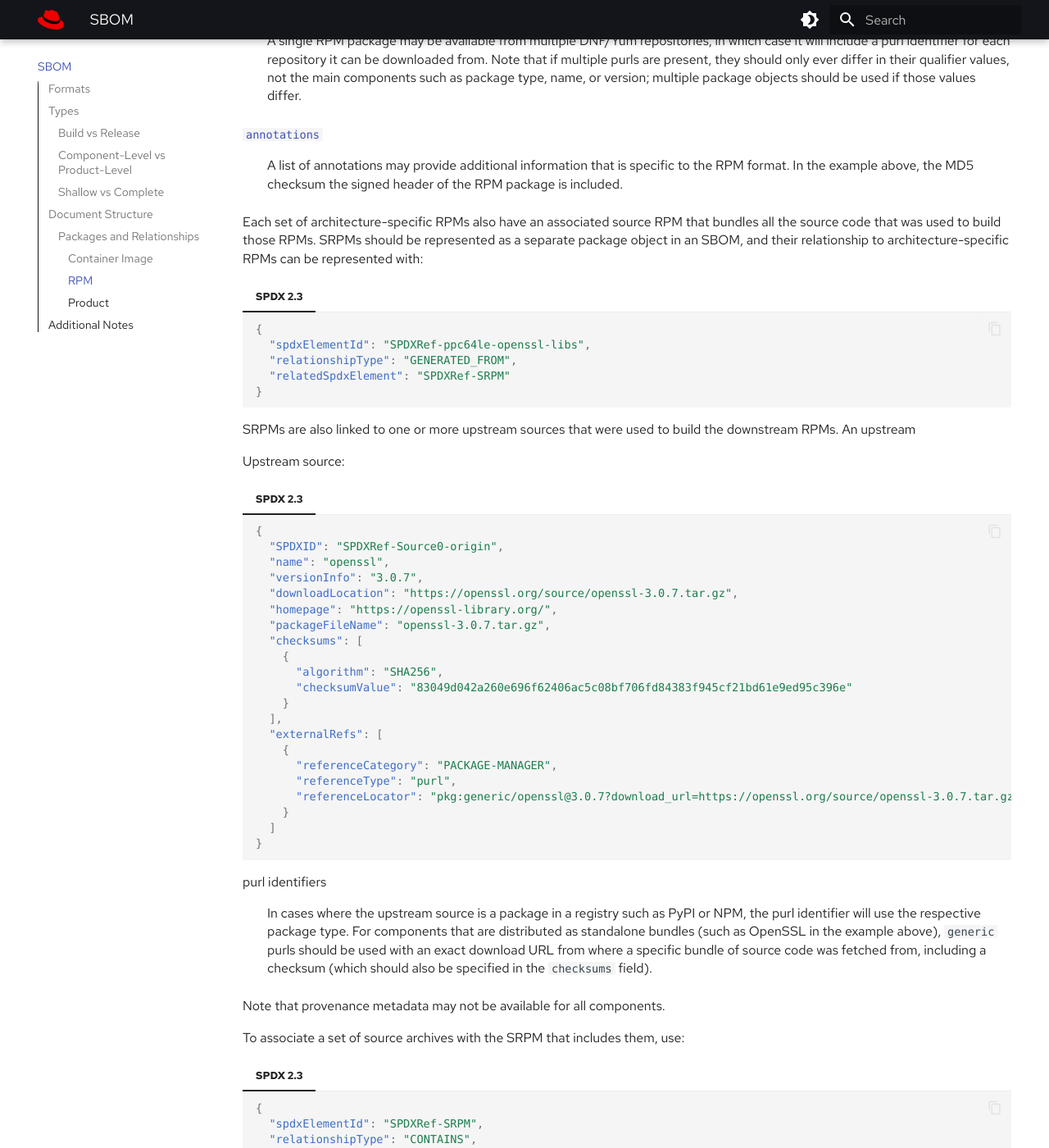
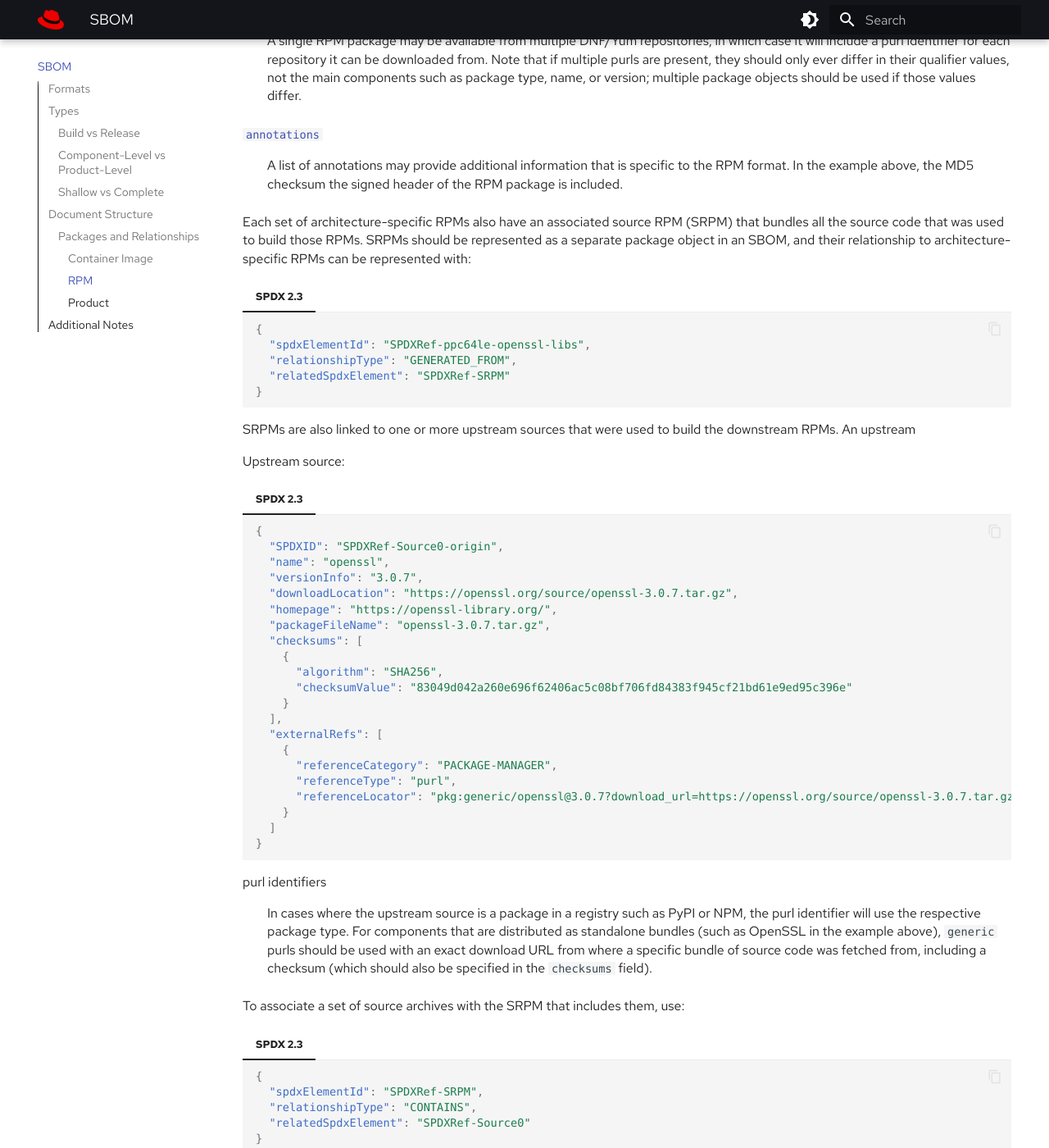
Before and after one commit to RedHatProductSecurity/security-data-guidelines, an MkDocs documentation site: the page built from docs/sbom.md, in a window 1280 px wide and 1400 px high, scrolled down 8938 px. Shown: the whole window at 82% size. Built offline with MkDocs 1.6.1 and Material for MkDocs 9.7.7, drawn with Linux system fonts in a browser that asks for light colours; some web fonts are replaced; some of the changed text lies outside the part shown.

Commit message:
Minor wording tweaks in SBOM doc

```diff
--- a/docs/sbom.md
+++ b/docs/sbom.md
@@ -18,7 +18,7 @@ comprehensive SBOM are:
 
 - Define an accurate identification of components and products usable across all published security data.
 
-It's also important to cover the qualities of an SBOM that are currently out of scope:
+It's equally important to clarify what remains outside the scope of an SBOM:
 
 - Provide a component dependency graph: providing dependency relationships between components as part of an
   application or an operating system is currently out of scope. This type of information is varied between different
@@ -469,9 +469,9 @@ purl identifiers
 :   A list of annotations may provide additional information that is specific to the RPM format. In the example
     above, the MD5 checksum the signed header of the RPM package is included.
 
-Each set of architecture-specific RPMs also have an associated source RPM that bundles all the source code that was
-used to build those RPMs. SRPMs should be represented as a separate package object in an SBOM, and their relationship
-to architecture-specific RPMs can be represented with:
+Each set of architecture-specific RPMs also have an associated source RPM (SRPM) that bundles all the source code
+that was used to build those RPMs. SRPMs should be represented as a separate package object in an SBOM, and their
+relationship to architecture-specific RPMs can be represented with:
 
 === "SPDX 2.3"
 
@@ -518,8 +518,6 @@ purl identifiers
     the respective package type. For components that are distributed as standalone bundles (such as OpenSSL in the
     example above), `generic` purls should be used with an exact download URL from where a specific bundle of source
     code was fetched from, including a checksum (which should also be specified in the `checksums` field).
-
-Note that provenance metadata may not be available for all components.
 
 To associate a set of source archives with the SRPM that includes them, use:
 
```
